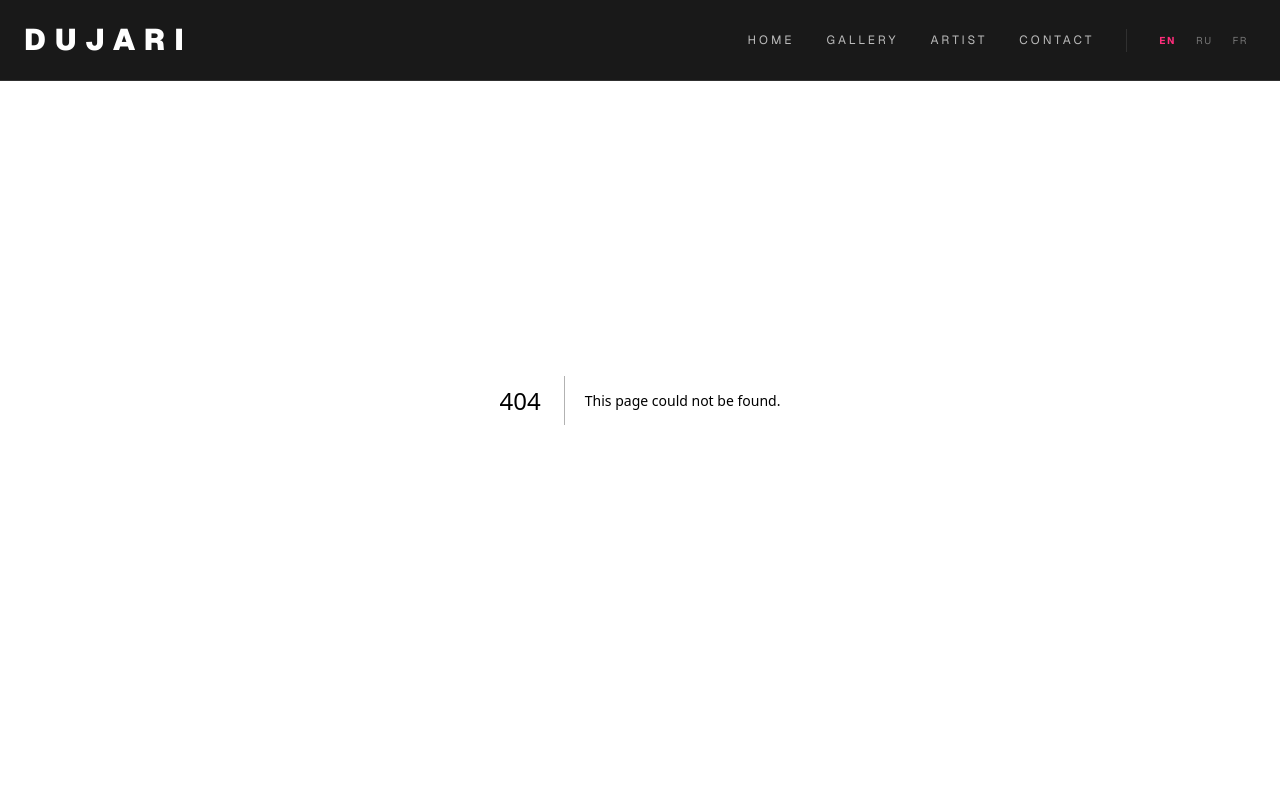
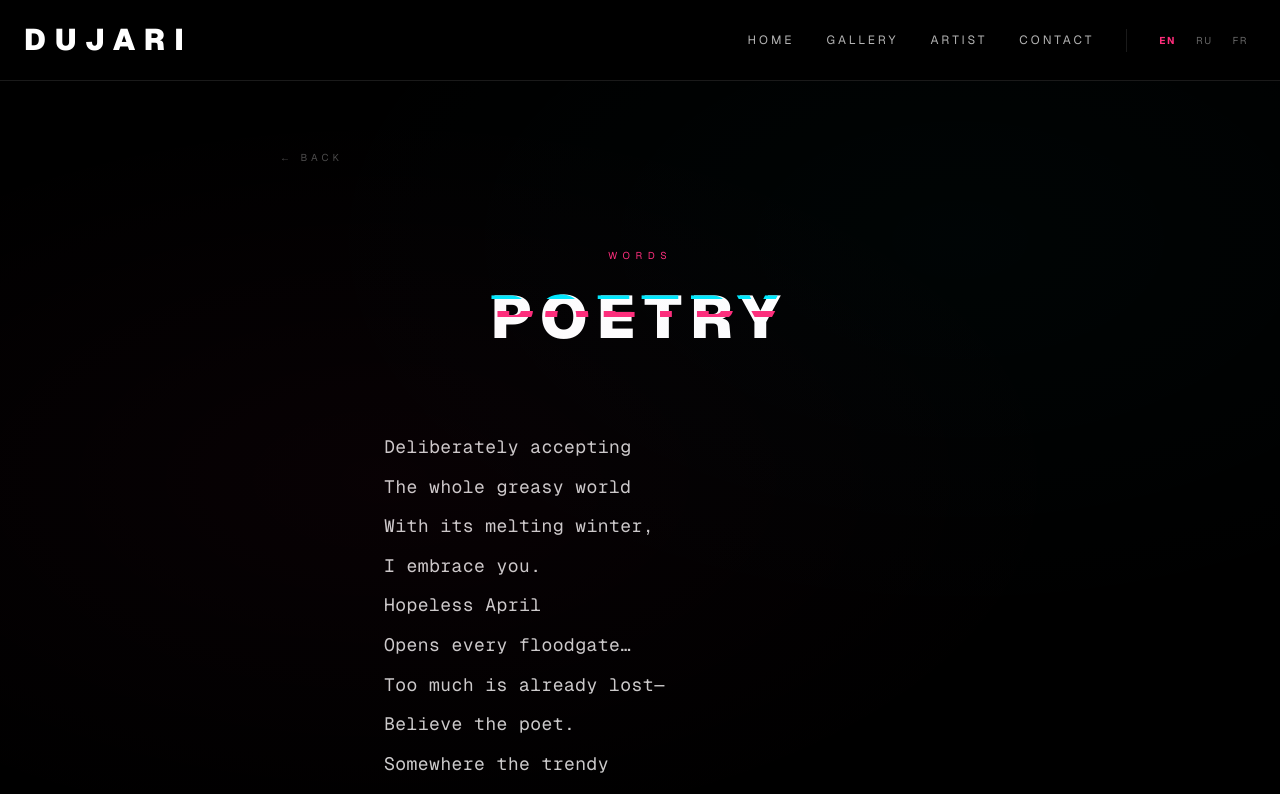
Before and after one commit to genfreemix/dujari, a Next.js app: page /poetry in a window 1280 px wide. Before the commit this address had no page. Shown: the top 794 px of the page. Built offline with nearby package versions, Linux system fonts and the light colour scheme.

Commit message:
feat: add poetry page with glitch title and first poem

```diff
--- a/src/app/artist/page.tsx
+++ b/src/app/artist/page.tsx
@@ -4,6 +4,7 @@ import InquiryButton from "@/components/InquiryButton";
 import Image from "next/image";
 import Link from "next/link";
 import { useT } from "@/i18n";
+
 
 export default function ArtistPage() {
   const t = useT();
@@ -48,9 +49,12 @@ export default function ArtistPage() {
               <span className="inline-flex items-center justify-center border border-white/14 bg-white/[0.03] px-5 py-3 text-[10px] md:text-[11px] tracking-[0.34em] uppercase text-white/72">
                 {t("artist.field_music_title")}
               </span>
-              <span className="inline-flex items-center justify-center border border-white/14 bg-white/[0.03] px-5 py-3 text-[10px] md:text-[11px] tracking-[0.34em] uppercase text-white/72">
+              <Link
+                href="/poetry"
+                className="inline-flex items-center justify-center border border-white/14 bg-white/[0.03] px-5 py-3 text-[10px] md:text-[11px] tracking-[0.34em] uppercase text-white/72 hover:border-[#FF2D7B]/50 hover:text-white transition-colors duration-200"
+              >
                 {t("artist.field_poetry_title")}
-              </span>
+              </Link>
             </div>
           </div>
         </div>
--- a/src/app/globals.css
+++ b/src/app/globals.css
@@ -45,3 +45,42 @@ html {
   20% { opacity: 1; }
   100% { opacity: 0; transform: translate(var(--spark-end-x), var(--spark-end-y)) scale(0); }
 }
+
+/* Poetry glitch effect */
+@keyframes glitch-clip-1 {
+  0%, 100% { clip-path: inset(0 0 92% 0); transform: translate(-3px, 0); }
+  25%       { clip-path: inset(40% 0 50% 0); transform: translate(3px, 0); }
+  50%       { clip-path: inset(70% 0 15% 0); transform: translate(-2px, 0); }
+  75%       { clip-path: inset(20% 0 72% 0); transform: translate(2px, 0); }
+}
+
+@keyframes glitch-clip-2 {
+  0%, 100% { clip-path: inset(60% 0 30% 0); transform: translate(3px, 0); }
+  20%       { clip-path: inset(10% 0 80% 0); transform: translate(-3px, 0); }
+  60%       { clip-path: inset(85% 0 5% 0);  transform: translate(2px, 0); }
+  80%       { clip-path: inset(45% 0 45% 0); transform: translate(-2px, 0); }
+}
+
+.glitch-text {
+  position: relative;
+  display: inline-block;
+}
+
+.glitch-text::before,
+.glitch-text::after {
+  content: attr(data-text);
+  position: absolute;
+  inset: 0;
+  pointer-events: none;
+}
+
+.glitch-text::before {
+  color: #FF2D7B;
+  animation: glitch-clip-1 4s infinite steps(1);
+}
+
+.glitch-text::after {
+  color: #00eaff;
+  animation: glitch-clip-2 4s infinite steps(1);
+  animation-delay: 0.15s;
+}
--- /dev/null
+++ b/src/app/poetry/page.tsx
@@ -0,0 +1,66 @@
+"use client";
+
+import Link from "next/link";
+import { useT } from "@/i18n";
+
+export default function PoetryPage() {
+  const t = useT();
+  const lines = t("poetry.poem1").split("\n");
+
+  return (
+    <div className="min-h-screen bg-black pt-16 md:pt-20 flex flex-col">
+      {/* Back */}
+      <div className="max-w-3xl mx-auto w-full px-6 pt-10 md:pt-16">
+        <Link
+          href="/artist"
+          className="text-white/30 text-[10px] tracking-[0.4em] uppercase hover:text-[#FF2D7B] transition-colors duration-200"
+        >
+          {t("poetry.back")}
+        </Link>
+      </div>
+
+      {/* Content */}
+      <main className="flex-1 flex flex-col items-center justify-center px-6 py-16 md:py-20">
+        {/* Label */}
+        <p className="text-[#FF2D7B] text-[10px] tracking-[0.55em] uppercase mb-6">
+          {t("poetry.label")}
+        </p>
+
+        {/* Glitch title */}
+        <h1
+          className="glitch-text text-white text-4xl md:text-6xl font-black tracking-[0.15em] uppercase mb-16 md:mb-20"
+          data-text={t("poetry.title")}
+        >
+          {t("poetry.title")}
+        </h1>
+
+        {/* Poem */}
+        <div className="w-full max-w-lg">
+          <div className="font-mono text-white/80 text-base md:text-lg leading-[2.2] tracking-wide">
+            {lines.map((line, i) =>
+              line === "" ? (
+                <br key={i} />
+              ) : (
+                <p key={i}>{line}</p>
+              )
+            )}
+          </div>
+
+          {/* Date */}
+          <p className="mt-10 text-white/20 text-[11px] tracking-[0.35em] font-mono">
+            {t("poetry.date")}
+          </p>
+        </div>
+      </main>
+
+      {/* Ambient glow */}
+      <div
+        className="pointer-events-none fixed inset-0 z-0"
+        style={{
+          background:
+            "radial-gradient(ellipse at 30% 60%, #FF2D7B08 0%, transparent 55%), radial-gradient(ellipse at 75% 30%, #00eaff05 0%, transparent 50%)",
+        }}
+      />
+    </div>
+  );
+}
--- a/src/i18n/index.tsx
+++ b/src/i18n/index.tsx
@@ -145,6 +145,14 @@ const translations: Record<Locale, Record<string, string>> = {
     "inquiry.email": "Email",
     "inquiry.call": "Call",
 
+    // Poetry
+    "nav.poetry": "Poetry",
+    "poetry.label": "Words",
+    "poetry.title": "POETRY",
+    "poetry.back": "← Back",
+    "poetry.date": "19.03.2026",
+    "poetry.poem1": "Deliberately accepting\nThe whole greasy world\nWith its melting winter,\nI embrace you.\nHopeless April\nOpens every floodgate…\nToo much is already lost—\nBelieve the poet.\nSomewhere the trendy\nAbuses flicker by…\nWith dry eyes,\nCracks without windows,\nI'll open freely a road\nFor the living.\nDoors since night unlocked—\nMy cocoon has dissolved.",
+
     // Footer
     "footer.tagline": "Collectible pop-art objects. Each piece is unique. Each piece is a statement.",
     "footer.explore": "Explore",
@@ -265,6 +273,14 @@ const translations: Record<Locale, Record<string, string>> = {
     "inquiry.email": "Написать",
     "inquiry.call": "Позвонить",
 
+    // Poetry
+    "nav.poetry": "Поэзия",
+    "poetry.label": "Слова",
+    "poetry.title": "ПОЭЗИЯ",
+    "poetry.back": "← Назад",
+    "poetry.date": "19.03.2026",
+    "poetry.poem1": "Нарочито приняв\nВесь засаленный мир\nС оплывшей зимой,\nОбнимаю тебя.\nБезысходный апрель\nОткрывает все шлюзы…\nСлишком всё безвозвратно —\nПоэту поверь.\nНовомодные где-то\nМелькают абьюзы…\nГлазами сухими,\nЩелями без окон,\nБезвозмездно открою дорогу\nЖивому.\nДвери с ночи не заперты —\nРастворился мой кокон…",
+
     "footer.tagline": "Коллекционные поп-арт объекты. Каждая работа уникальна. Каждая — заявление.",
     "footer.explore": "Навигация",
     "footer.get_in_touch": "Связаться",
@@ -384,6 +400,14 @@ const translations: Record<Locale, Record<string, string>> = {
     "inquiry.email": "E-mail",
     "inquiry.call": "Appeler",
 
+    // Poetry
+    "nav.poetry": "Poésie",
+    "poetry.label": "Mots",
+    "poetry.title": "POÉSIE",
+    "poetry.back": "← Retour",
+    "poetry.date": "19.03.2026",
+    "poetry.poem1": "En acceptant délibérément\nTout le monde graisseux\nAvec son hiver qui fond,\nJe t'embrasse.\nL'avril sans issue\nOuvre toutes les écluses…\nTrop de choses sont à jamais perdues —\nCrois le poète.\nQuelque part les abus\nÀ la mode scintillent…\nLes yeux secs,\nFissures sans fenêtres,\nGratuitement j'ouvrirai la route\nAu vivant.\nLes portes non verrouillées depuis la nuit —\nMon cocon s'est dissous.",
+
     "footer.tagline": "Objets pop-art de collection. Chaque pièce est unique. Chaque pièce est une déclaration.",
     "footer.explore": "Explorer",
     "footer.get_in_touch": "Nous contacter",
```
